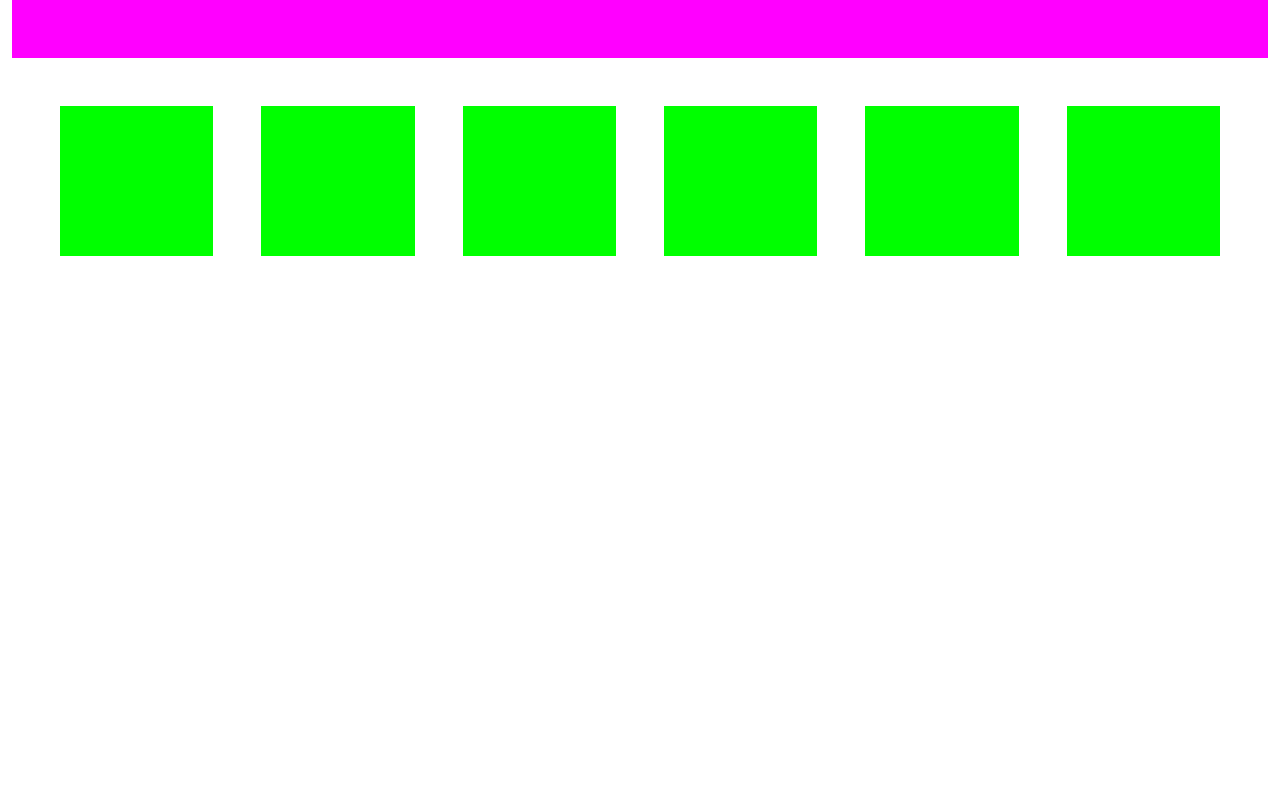
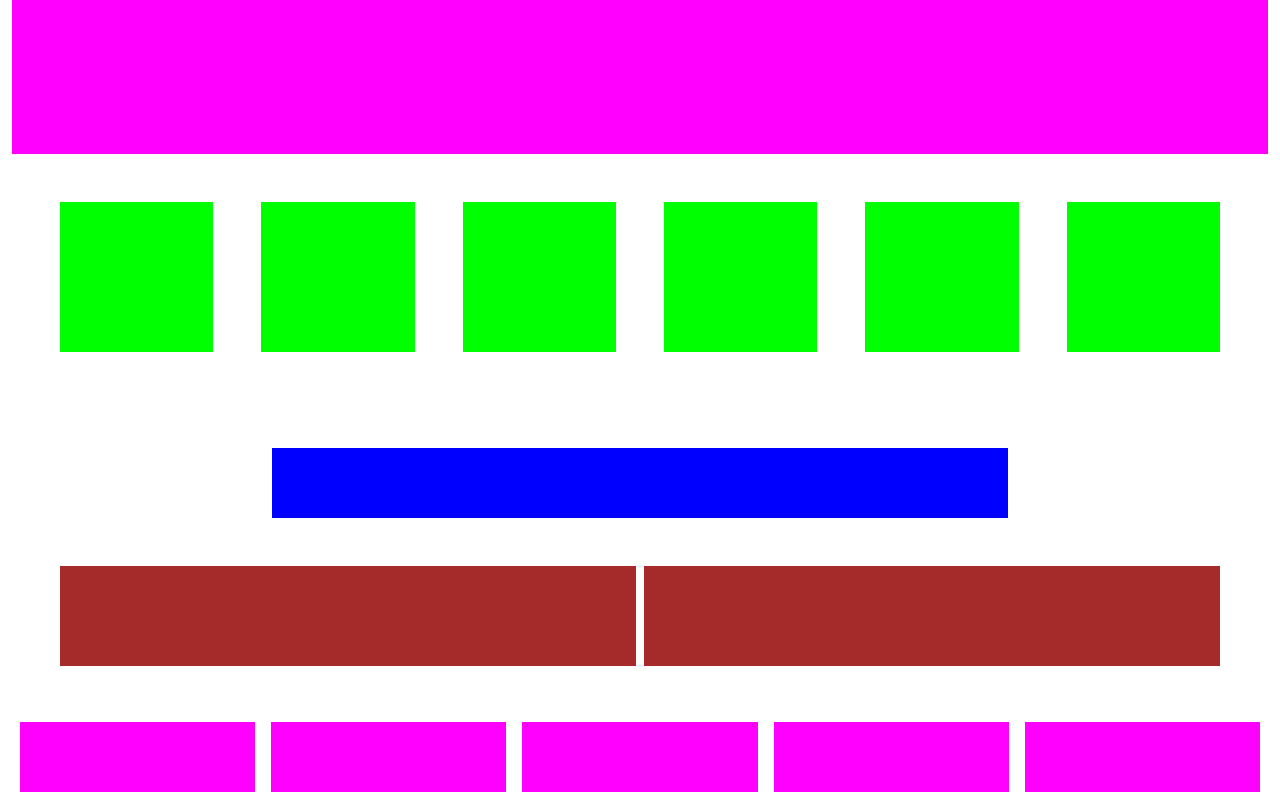
Before and after one commit to AndreaFumagalli4/htmlcss-playstation, a plain HTML site: page index.html in a window 1280 px wide. Shown: the part 472-1272 px from the top of the page. Before the commit the page ends 800 px from the top, so only its background shows below. Drawn offline with nearby package versions, Linux system fonts and the light colour scheme.

Commit message:
add playstation section

```diff
--- a/css/style.css
+++ b/css/style.css
@@ -21,7 +21,7 @@ div.my_square_jumbo{
     height: 400px;
 }
 
-section.games{
+main section{
     padding-top: 3rem;
 }
 
@@ -29,3 +29,31 @@ div.my_square_game{
     background-color: lime;
     height: 150px;
 }
+
+div.my_title{
+    background-color: blue;
+    height: 70px;
+}
+
+div.my_ps_five{
+    height: 100px;
+    background-color: brown;
+}
+
+div.my_products{
+    background-color: magenta;
+    height: 70px;
+    width: calc((100% / 3) - 1rem);
+    margin: .5rem;
+}
+
+/* RESPONSIVE */
+
+/* medium */
+
+@media screen and (min-width: 768px){
+
+    div.my_products{
+        width: calc((100% / 5) - 1rem);
+    }
+}
--- a/index.html
+++ b/index.html
@@ -60,6 +60,41 @@
                     </div>
                 </section>
             </section>
+            <!-- Playstation section -->
+            <section class="playstation">
+                <!-- Playstation type sub-section -->
+                <section class="title">
+                    <div class="container">
+                        <div class="row justify-content-center">
+                            <div class="col-12 col-md-8">
+                                <div class="my_title"></div>
+                            </div>
+                        </div>
+                    </div>
+                </section>
+                <!-- playstation 5 sub-section   -->
+                <section id="playstation-five" class="px-md-5">
+                    <div class="container-fluid">
+                        <div class="row g-2">
+                            <div class="col-12 col-md-6">
+                                <div class="my_ps_five"></div>
+                            </div>
+                            <div class="col-12 col-md-6">
+                                <div class="my_ps_five"></div>
+                            </div>
+                        </div>
+                    </div>
+                </section>
+                <section id="playstation-five-shop">
+                    <div class="container-fluid d-flex flex-wrap">
+                        <div class="my_products"></div>
+                        <div class="my_products"></div>
+                        <div class="my_products"></div>
+                        <div class="my_products"></div>
+                        <div class="my_products"></div>
+                    </div>
+                </section>
+
         </main>
 
         <footer>
```
